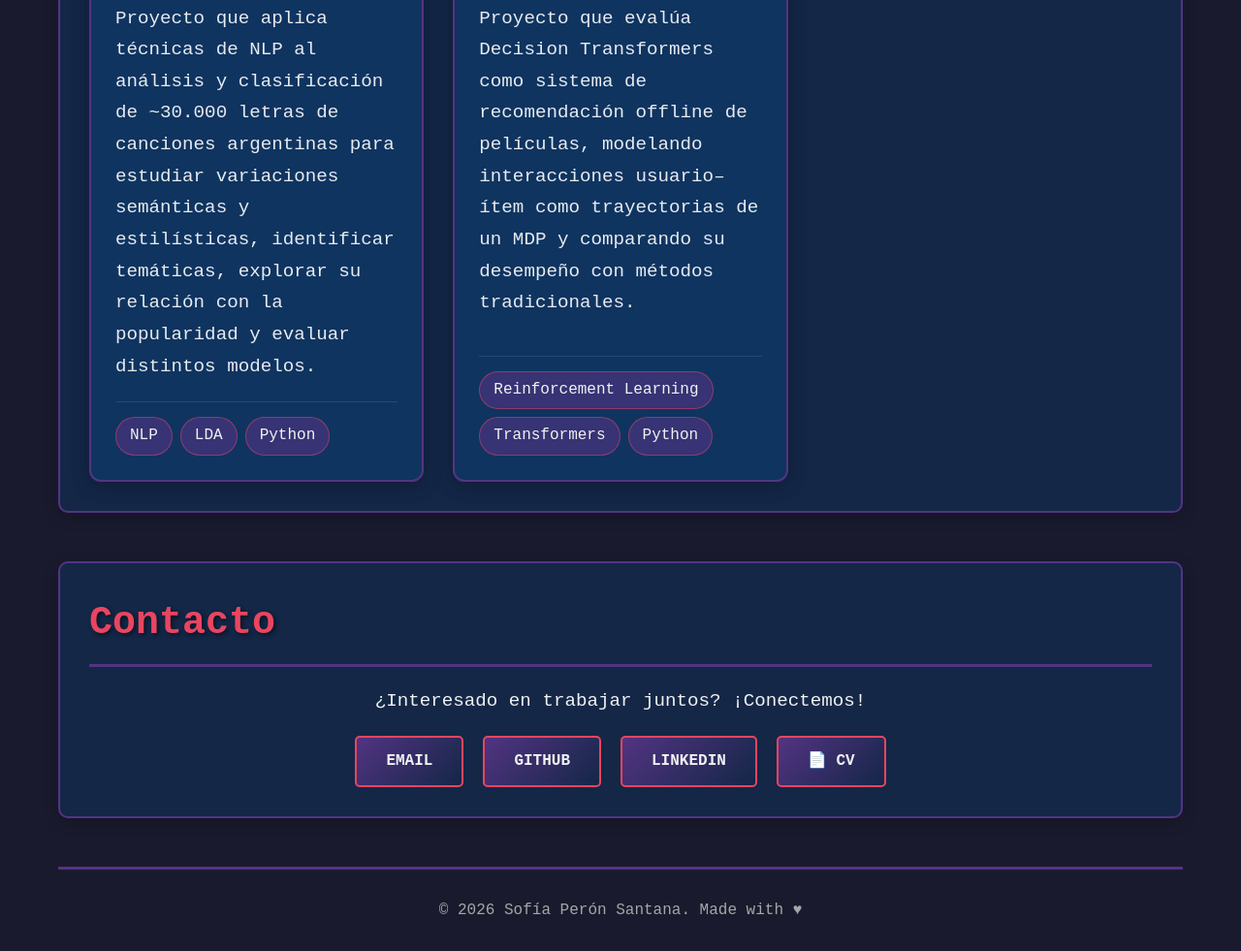
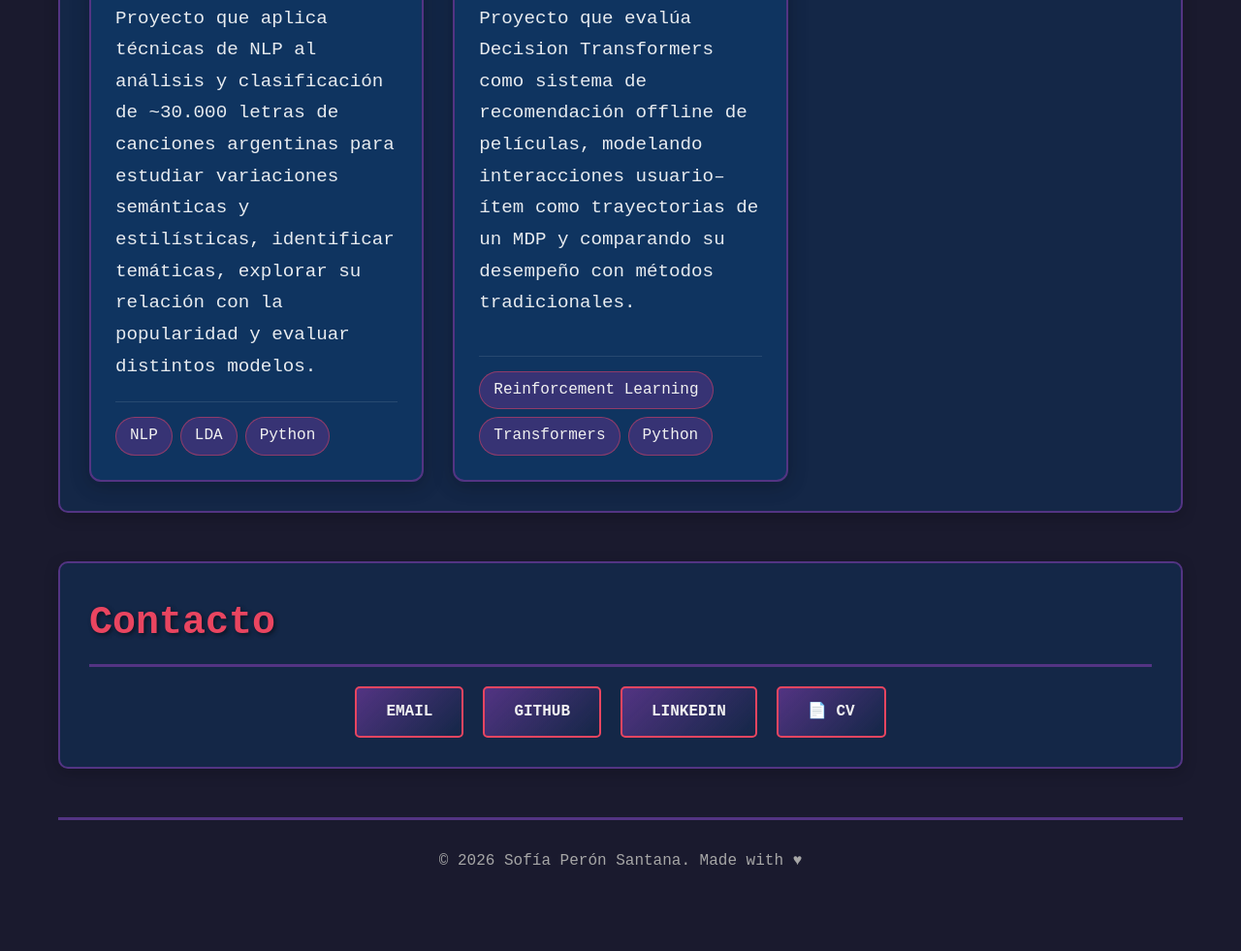
Before and after one commit to sofips/portfolio, a plain HTML site: page index.html in a window 1280 px wide. Shown: the part 2254-3235 px from the top of the page at 97% size. After the commit the page ends 3206 px from the top, so only its background shows below. Drawn offline with Linux system fonts and the light colour scheme.

Commit message:
fix: contact message

```diff
--- a/index.html
+++ b/index.html
@@ -190,9 +190,9 @@
             <section id="contact" class="section contact-section">
                 <h2 class="section-title" data-es="Contacto" data-en="Get In Touch">Contacto</h2>
                 <div class="contact-content">
-                    <p data-es="¿Interesado en trabajar juntos? ¡Conectemos!"
+                    <!-- <p data-es="¿Interesado en trabajar juntos? ¡Conectemos!"
                         data-en="Interested in working together? Let's connect!">¿Interesado en trabajar juntos?
-                        ¡Conectemos!</p>
+                        ¡Conectemos!</p> -->
                     <div class="contact-links">
                         <a href="mailto:sofia.peron@mi.unc.edu.ar" class="contact-link">Email</a>
                         <a href="https://github.com/sofips" class="contact-link" target="_blank">GitHub</a>
```
